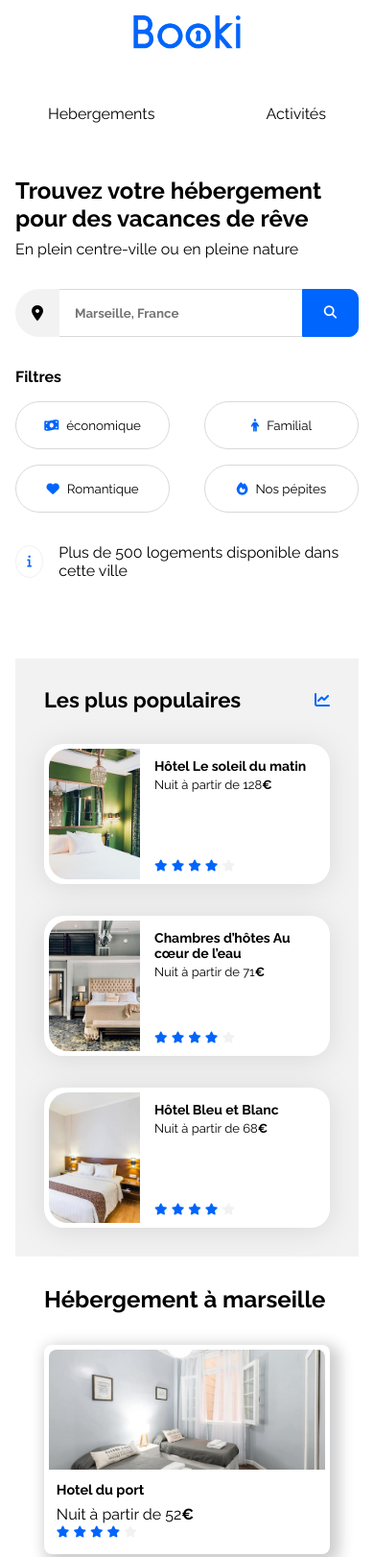
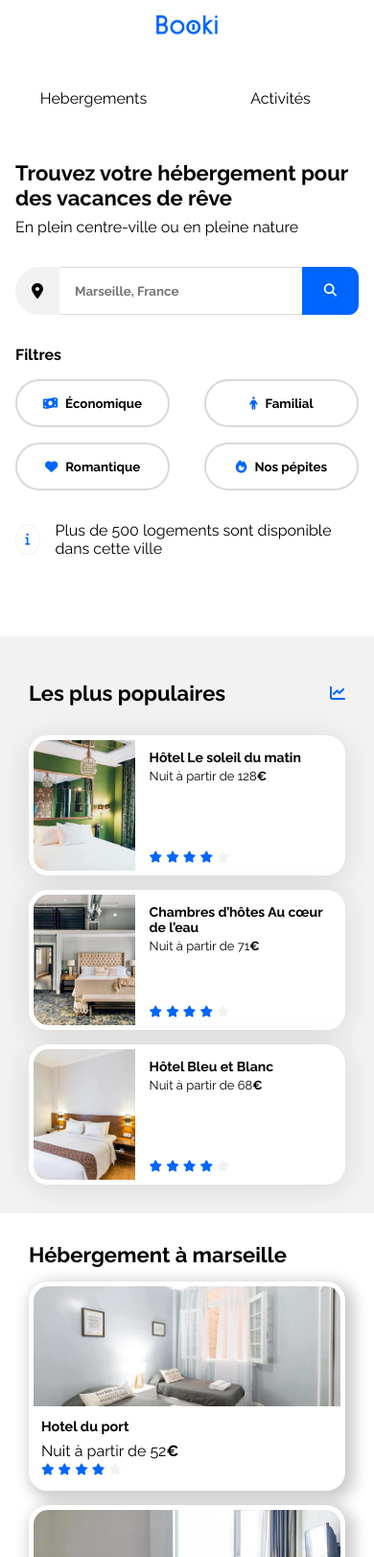
Before and after one commit to zesir/booki, a plain HTML site: page index.html in a window 390 px wide. Shown: the top 1622 px of the page at 96% size. Drawn offline with Linux system fonts and the light colour scheme.

Commit message:
refactor:amelioration des medias queries

```diff
--- a/css/style.css
+++ b/css/style.css
@@ -1,6 +1,11 @@
 /****** General ***********/
 * {
   font-family: "Raleway", sans-serif;
+}
+*,
+*::before,
+*::after {
+  box-sizing: border-box;
 }
 
 :root {
@@ -16,6 +21,7 @@
 body {
   display: flex;
   justify-content: center;
+  margin: 0;
 }
 
 .main-container {
@@ -95,8 +101,8 @@ a {
 .populaires-cards img {
   width: 33%;
   height: 136px;
-  border-top-left-radius: 20px;
-  border-bottom-left-radius: 20px;
+  border-top-left-radius: 15px;
+  border-bottom-left-radius: 15px;
 }
 
 .populaires-cards .card-content {
@@ -173,8 +179,9 @@ a {
 }
 /*----------------------fin nav-------------------------------------*/
 /*----------------------header-------------------------------------*/
-header h2 {
+header h1 {
   font-weight: 700;
+  font-size: 22px;
   margin: 2rem 0 0 0;
 }
 header p {
@@ -189,7 +196,7 @@ form {
 }
 form i {
   padding: 1rem;
-  border-radius: 50px 0 0 50px;
+  border-radius: 15px 0 0 15px;
   border: 1px solid var(--main-bg-color);
   background-color: var(--main-bg-color);
   margin: 0;
@@ -205,8 +212,8 @@ form input {
   margin: 0;
 }
 form input[type="text"] {
-  border-top: 1px solid #d9d9d9;
-  border-bottom: 1px solid #d9d9d9;
+  border-top: 1px solid var(--main-bg-color);
+  border-bottom: 1px solid var(--main-bg-color);
   font-weight: 700;
 }
 
@@ -215,7 +222,7 @@ form input::placeholder {
 }
 
 form input[type="submit"] {
-  border-radius: 0 50px 50px 0;
+  border-radius: 0 15px 15px 0;
   background-color: var(--main-color);
   color: #ffffff;
   font-weight: 700;
@@ -247,9 +254,12 @@ form input[type="submit"]:hover {
 
 #filter button {
   background-color: #fff;
-  border: 1px solid #d9d9d9;
+  border: 2px solid #d9d9d9;
   border-radius: 25px;
-  padding: 1rem;
+  margin-right: 20px;
+  height: 50px;
+  padding: 0 1rem;
+  font-weight: 700;
   cursor: pointer;
 }
 
@@ -263,8 +273,7 @@ form input[type="submit"]:hover {
 
 #info {
   display: flex;
-  align-items: center; /* Aligne verticalement l'icône et le texte */
-  gap: 1rem; /* Espace entre icône et texte */
+  align-items: center;
   margin-bottom: 2rem;
   border-radius: 0.5rem;
   font-size: 1rem;
@@ -279,6 +288,7 @@ form input[type="submit"]:hover {
   border: 1px solid var(--main-bg-color);
   border-radius: 50%;
   font-size: 0.8rem;
+  margin-right: 1rem;
 }
 
 #info p {
@@ -293,19 +303,19 @@ form input[type="submit"]:hover {
 
 .cards-container {
   display: flex;
-  flex-wrap: wrap; /* Permet le retour à la ligne */
+  flex-wrap: wrap;
   margin-top: 33px;
   gap: 1rem;
 }
 .cards-container a {
-  flex: 1 1 calc(30% - 2rem); /* 3 cartes par ligne - ajustable */
+  flex: 1 1 calc(30% - 2rem);
 }
 .cards {
   background-color: #ffffff;
-  padding: 0.3rem;
+  padding: 5px;
   -webkit-box-shadow: 5px 5px 15px 5px rgba(0, 0, 0, 0.2);
   box-shadow: 5px 5px 15px 5px rgba(0, 0, 0, 0.2);
-  border-radius: 0.5rem;
+  border-radius: 20px;
 
   max-width: 100%;
   cursor: pointer;
@@ -315,7 +325,7 @@ form input[type="submit"]:hover {
   width: 100%;
   height: 125px;
   object-fit: cover;
-  border-radius: 0.5rem 0.5rem 0 0;
+  border-radius: 15px 15px 0 0;
 }
 .cards-txt {
   padding: 0.5rem;
@@ -331,13 +341,13 @@ form input[type="submit"]:hover {
   font-weight: 700;
   margin-top: 33px;
   border: none;
-  font-size: 1em;
+  font-size: 18px;
   cursor: pointer;
 }
 /*----------------------fin hébergement-------------------------------------*/
 /*----------------------section activité-------------------------------------*/
 #activite-marseille {
-  margin-top: 2rem;
+  margin-top: 30px;
 }
 
 #activite-marseille h2 {
@@ -349,7 +359,7 @@ form input[type="submit"]:hover {
   display: flex;
   flex-wrap: wrap;
   gap: 1rem;
-  justify-content: space-between; /* ou center, flex-start, etc. */
+  justify-content: space-between;
 }
 #activite-container a {
   flex: 0 1 calc(25% - 1.5rem);
@@ -359,7 +369,6 @@ form input[type="submit"]:hover {
   flex-direction: column;
   background-color: #ffffff;
   margin: 33px 0 0 0;
-  padding: 0.3rem;
   -webkit-box-shadow: 5px 5px 15px 5px rgba(0, 0, 0, 0.2);
   box-shadow: 5px 5px 15px 5px rgba(0, 0, 0, 0.2);
   border-radius: 0.5rem;
@@ -384,13 +393,18 @@ form input[type="submit"]:hover {
 footer {
   margin-top: 33px;
   background-color: var(--main-bg-color);
-  padding: 1rem;
+  padding: 20px;
   display: flex;
   justify-content: flex-start;
 }
 .list-container {
   width: 33.33%;
-  padding: 1rem;
+}
+
+.list-container h3 {
+  font-size: 18px;
+  padding: 0;
+  margin: 0 0 20px 0;
 }
 .list-container ul {
   display: flex;
@@ -468,7 +482,12 @@ footer {
     margin: 0;
   }
   .main-container {
-    padding: 0 1rem;
+    padding: 0;
+    overflow: hidden;
+  }
+  .section-title {
+    font-size: 22px;
+    margin: 1rem 0;
   }
   /* ..........................fin main................................. */
   /* ............................nav................................. */
@@ -479,35 +498,55 @@ footer {
     justify-content: center;
     align-items: center;
     flex-wrap: wrap;
-    padding-bottom: 1rem;
+    padding: 0 0 1rem 0;
   }
   .logo {
     padding: 1rem;
-    height: 35px;
+
     align-items: center;
     justify-content: center;
     padding-bottom: 3rem;
   }
 
+  .logo img {
+    height: 20px;
+    width: auto;
+  }
   .main-nav ul {
+    display: flex;
+    flex-direction: row;
+    gap: 0;
     width: 100%;
-    justify-content: space-around;
+    justify-content: space-between;
+  }
+
+  .main-nav ul li {
+    height: 100%;
+    width: 50%;
   }
 
   .main-nav ul li a {
     height: 35px;
   }
+  .main-nav ul li a:hover {
+    color: var(--main-color);
+    border-top: #ffffff 0px;
+    border-bottom: var(--main-color) solid 2px;
+  }
   /* ..........................fin nav................................. */
   /* ...........................header................................. */
   header {
     width: 100%;
+    padding: 0 1rem;
   }
   form {
     display: flex;
+    justify-content: center;
     align-items: center;
     gap: 0;
     margin-bottom: 2rem;
     width: 100%;
+    max-width: 100%;
   }
   form i {
     padding: 1rem;
@@ -519,6 +558,7 @@ footer {
 
   form input[type="text"] {
     flex: 1;
+    min-width: 0;
     border-top: 1px solid #d9d9d9;
     border-bottom: 1px solid #d9d9d9;
     font-weight: 700;
@@ -557,6 +597,9 @@ footer {
   .filter-container-btn button {
     width: 45%;
   }
+  #filter button {
+    margin-right: 0;
+  }
 
   /* .........................fin header................................. */
   /* ................section hebergements et populaires................................. */
@@ -572,9 +615,15 @@ footer {
   }
   .show-more {
     background-color: transparent;
+    margin-top: 15px;
+  }
+  .cards-container {
+    gap: 0;
+    margin-top: 0;
   }
   .cards-container a {
     min-width: 80%;
+    margin-top: 15px;
   }
 
   .populaires-cards {
@@ -582,8 +631,12 @@ footer {
     justify-content: center;
   }
 
-  .populaires-cards a {
+  a {
     min-width: 100%;
+  }
+
+  .populaires-cards .card {
+    margin-top: 15px;
   }
 
   /* ..............fin hebergements et populaires................................. */
@@ -593,12 +646,14 @@ footer {
     padding: 30px;
   }
   #activite-container {
-    justify-content: center;
-    margin-top: 33px;
+    gap: 0;
   }
   #activite-container a {
     min-width: 100%;
     margin: 0;
+  }
+  .cards-activite {
+    margin: 15px 0 0 0;
   }
 
   /* ..............fin activite marseille................................. */
@@ -610,4 +665,7 @@ footer {
   .list-container {
     width: 100%;
   }
+  .list-container:not(:last-child) {
+    margin-bottom: 2rem;
+  }
 }
--- a/index.html
+++ b/index.html
@@ -32,7 +32,7 @@
         </ul>
       </nav>
       <header>
-        <h2>Trouvez votre hébergement pour des vacances de rêve</h2>
+        <h1>Trouvez votre hébergement pour des vacances de rêve</h1>
         <p>En plein centre-ville ou en pleine nature</p>
 
         <form action="">
@@ -48,7 +48,7 @@
           <div class="filter-title"><p>Filtres</p></div>
           <div class="filter-container-btn">
             <button>
-              <i class="fa-solid fa-money-bill-wave"></i>économique
+              <i class="fa-solid fa-money-bill-wave"></i>Économique
             </button>
             <button><i class="fa-solid fa-person"></i>Familial</button>
             <button><i class="fa-solid fa-heart"></i>Romantique</button>
@@ -57,13 +57,13 @@
         </div>
         <div id="info">
           <i class="fa-solid fa-info"></i>
-          <p>Plus de 500 logements disponible dans cette ville</p>
+          <p>Plus de 500 logements sont disponible dans cette ville</p>
         </div>
       </header>
       <main>
         <div id="hebergements-and-populaires">
           <section class="hebergements">
-            <h2>Hébergement à marseille</h2>
+            <h2 class="section-title">Hébergement à marseille</h2>
 
             <div class="cards-container">
               <a href="#">
@@ -313,7 +313,7 @@
           </section>
         </div>
         <section id="activite-marseille">
-          <h2>Activité à Marseille</h2>
+          <h2 class="section-title">Activité à Marseille</h2>
           <div id="activite-container">
             <a href="#">
               <article class="cards-activite">
```
